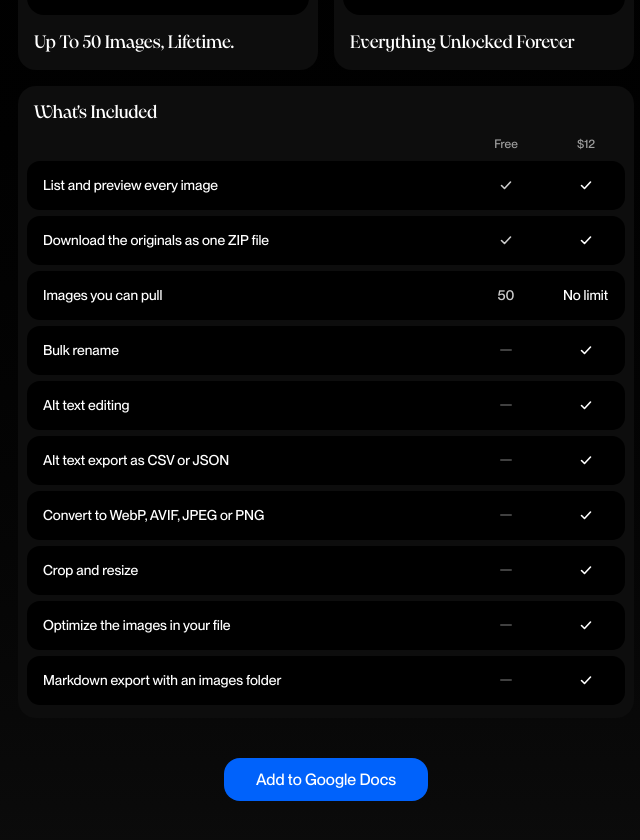
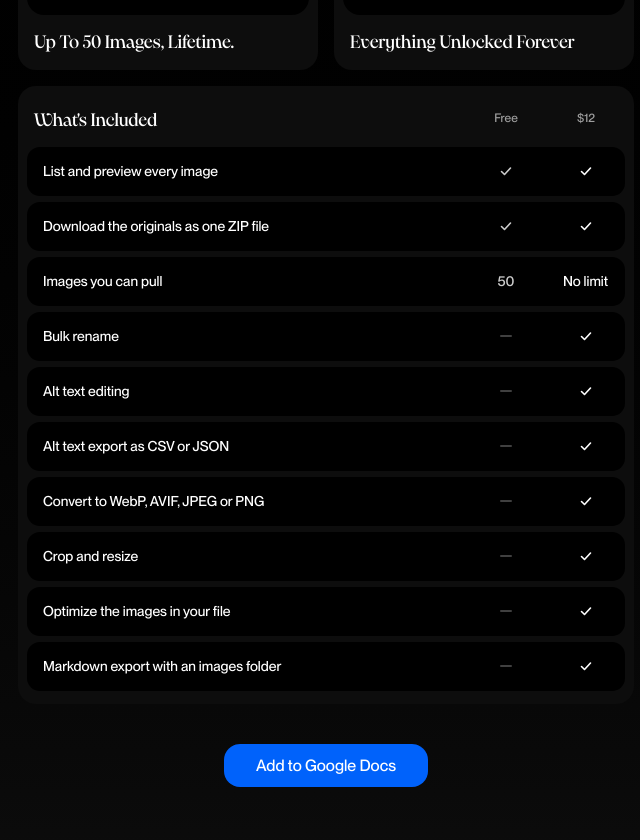
Before and after one commit to nomanwebflow/pluckr, a Next.js app in the folder landing/: page / in a window 1280 px wide. Shown: the part 5860-6700 px from the top of the page, without its empty margins (314-954 px from the left). Built offline with nearby package versions, Linux system fonts and the light colour scheme.

Commit message:
Price: put the table title on the column header row on desktop
Co-Authored-By: Claude Sonnet 5.5 <noreply@anthropic.com>

```diff
--- a/landing/src/components/price.tsx
+++ b/landing/src/components/price.tsx
@@ -90,14 +90,20 @@ export function Price() {
         </ul>
 
         <div className="rounded-2xl bg-[#0d0d0d] p-2">
-          <h3 className="font-display p-2 text-lg leading-[normal] capitalize">
+          <h3 className="font-display p-2 text-lg leading-[normal] capitalize sm:hidden">
             What&apos;s included
           </h3>
           <table className="w-full border-separate border-spacing-y-1 text-left">
             <thead>
               <tr className="text-xs text-white/60">
-                <th scope="col" className="sr-only">
-                  Feature
+                <th
+                  scope="col"
+                  className="p-2 text-left align-middle font-normal text-white sm:text-lg"
+                >
+                  <span className="sr-only sm:hidden">Feature</span>
+                  <span className="font-display hidden leading-[normal] capitalize sm:inline">
+                    What&apos;s included
+                  </span>
                 </th>
                 <th scope="col" className="w-[76px] px-1 pb-1 text-center font-normal sm:w-20">
                   Free
```
